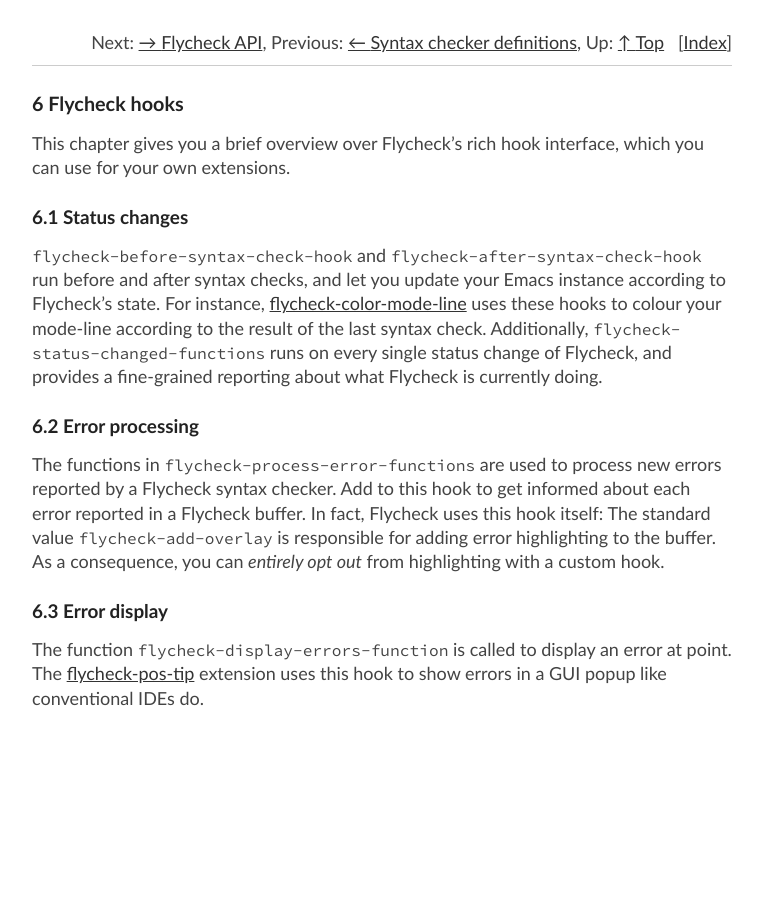
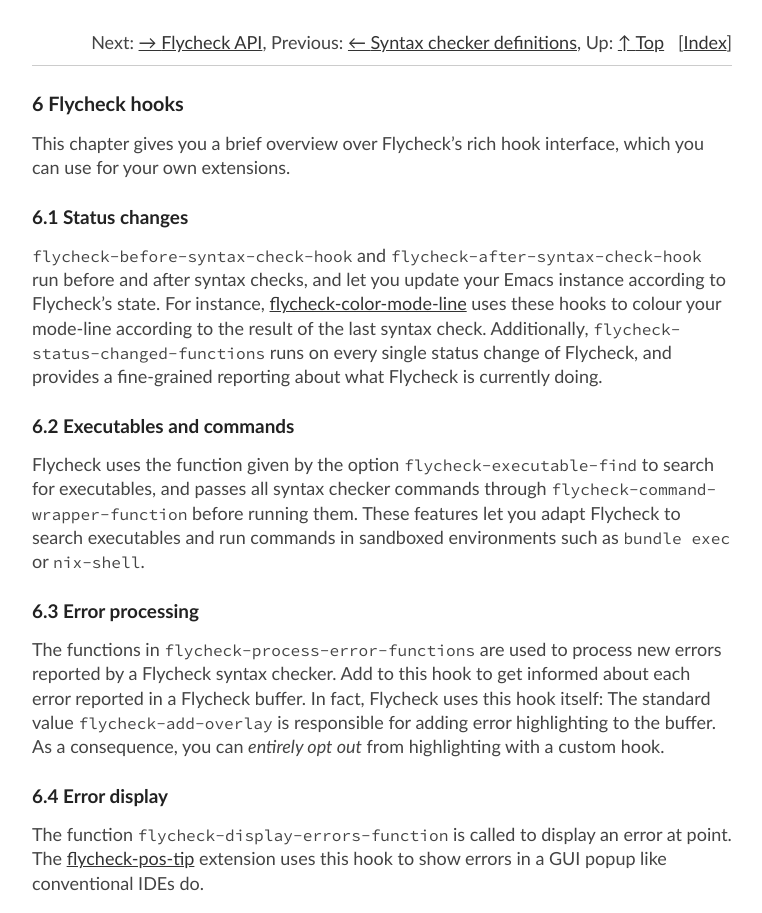
Before and after one commit to cmarqu/flycheck.github.io, a Jekyll site: the page manual/latest/Flycheck-hooks.html, which Jekyll copies as it is, in a window 1280 px wide. Shown: the whole page, without its empty margins (258-1020 px from the left). Built offline with Jekyll 4.4.1, drawn with Linux system fonts in a browser that asks for light colours.

Commit message:
Update manual from flycheck/flycheck@73f8ed7

```diff
--- a/manual/latest/Flycheck-hooks.html
+++ b/manual/latest/Flycheck-hooks.html
@@ -73,8 +73,19 @@
 change of Flycheck, and provides a fine-grained reporting about what
 Flycheck is currently doing.
 </p>
+<a name="Executables-and-commands"></a>
+<h3 class="section">6.2 Executables and commands</h3>
+
+<p>Flycheck uses the function given by the option
+<code>flycheck-executable-find</code> to search for executables, and passes
+all syntax checker commands through
+<code>flycheck-command-wrapper-function</code> before running them.  These
+features let you adapt Flycheck to search executables and run commands
+in sandboxed environments such as <code>bundle exec</code> or
+<code>nix-shell</code>.
+</p>
 <a name="Error-processing"></a>
-<h3 class="section">6.2 Error processing</h3>
+<h3 class="section">6.3 Error processing</h3>
 
 <p>The functions in <code>flycheck-process-error-functions</code> are used to
 process new errors reported by a Flycheck syntax checker.  Add to this
@@ -85,7 +96,7 @@
 highlighting with a custom hook.
 </p>
 <a name="Error-display"></a>
-<h3 class="section">6.3 Error display</h3>
+<h3 class="section">6.4 Error display</h3>
 
 <p>The function <code>flycheck-display-errors-function</code> is called to
 display an error at point.  The <a href="https://github.com/flycheck/flycheck-pos-tip">flycheck-pos-tip</a> extension uses this hook to show errors in a GUI popup
```
Also changed, not shown: _includes/changes.md (+4 -0 lines), _includes/credits.md (+1 -0 lines).
